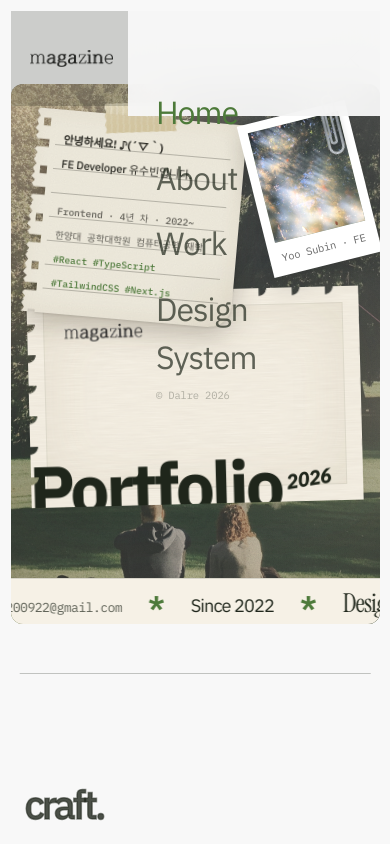
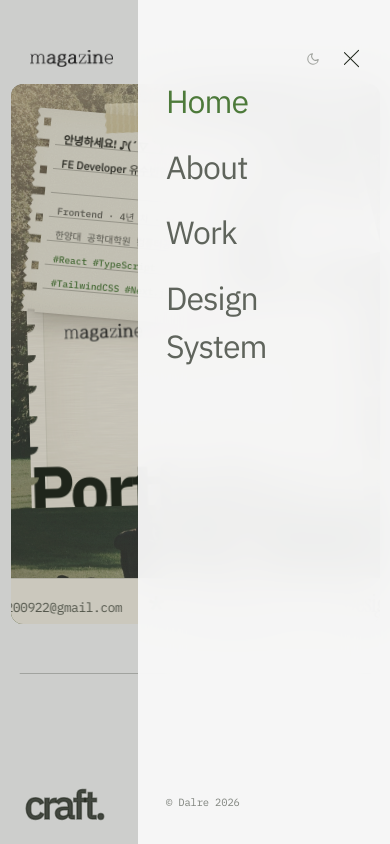
Before and after one commit to Da1re/atelier-dalre, a Next.js app in the folder apps/web/: page / in a window 390 px wide. Both pictures are taken after a click on the button 350 px from the left and 58 px from the top of the page. Shown: the top 844 px of the page. Built offline with nearby package versions, Linux system fonts and the light colour scheme; a web font is replaced by a local one.

Commit message:
feat: 헤더 정리와 뒤 배경에 맞춘 색 전환

```diff
--- a/apps/web/src/components/layout/header.tsx
+++ b/apps/web/src/components/layout/header.tsx
@@ -1,12 +1,16 @@
 "use client";
 
+import { useHeaderTones } from "@/hooks/use-header-tones";
+import type { HeaderTone } from "@/hooks/use-header-tones";
 import { useHideOnScroll } from "@/hooks/use-hide-on-scroll";
 import { useMegaMenu } from "@/hooks/use-mega-menu";
+import type { MegaMenuKey } from "@/hooks/use-mega-menu";
 import clsx from "clsx";
 import Image from "next/image";
 import Link from "next/link";
 import { usePathname, useRouter } from "next/navigation";
 import { useEffect, useState } from "react";
+import type { Ref } from "react";
 import { MegaMenuDesign } from "./mega-menu-design";
 import { MegaMenuWork } from "./mega-menu-work";
 import { ThemeToggle } from "./theme-toggle";
@@ -27,21 +31,40 @@ const MENU_LIST: MenuItem[] = [
   { key: "design", label: "Design System", path: "/design", hasMegaMenu: true },
 ];
 
+const TONE_CLASS: Record<HeaderTone, string> = {
+  dark: "[--foreground:var(--paper)] [--primary:#8fbf78] dark:[--foreground:inherit]",
+  photo:
+    "[--foreground:var(--paper)] [--primary:#8fbf78] dark:[--foreground:inherit] drop-shadow-[0_0_2px_rgba(20,16,8,0.7),0_1px_8px_rgba(20,16,8,0.45)]",
+  light: "[--foreground:var(--ink)] [--primary:#4d7a3a]",
+  auto: "",
+};
+
+const LOGO_TONE_CLASS: Record<HeaderTone, string> = {
+  dark: "invert",
+  photo:
+    "invert drop-shadow-[0_0_2px_rgba(20,16,8,0.7),0_1px_8px_rgba(20,16,8,0.45)]",
+  light: "",
+  auto: "dark:invert",
+};
+
+function isActivePath(pathname: string, path: string) {
+  return path === "/" ? pathname === "/" : pathname.startsWith(path);
+}
+
 export const Header = () => {
-  const router = useRouter();
   const pathname = usePathname();
   const [menuOpen, setMenuOpen] = useState(false);
   const { activeMenu, openMenu, scheduleClose, closeNow } = useMegaMenu();
   const hidden = useHideOnScroll();
-
-  const isActive = (path: string) =>
-    path === "/" ? pathname === "/" : pathname.startsWith(path);
+  const { logoRef, navRef, iconsRef, tones } = useHeaderTones(
+    activeMenu !== null,
+  );
 
   useEffect(() => {
     if (!menuOpen) return;
     const handleClickOutside = (e: MouseEvent) => {
       const target = e.target as HTMLElement;
-      if (!target.closest("header")) setMenuOpen(false);
+      if (!target.closest("header, [data-mobile-nav]")) setMenuOpen(false);
     };
     document.addEventListener("click", handleClickOutside);
     return () => document.removeEventListener("click", handleClickOutside);
@@ -51,12 +74,8 @@ export const Header = () => {
     closeNow();
   }, [pathname, closeNow]);
 
-  const handleMobileNavigate = (path: string) => {
-    router.push(path);
-    setMenuOpen(false);
-  };
-
   return (
+    <>
       <header
         className={clsx(
           "fixed top-3 md:top-4 left-3 md:left-10 right-3 md:right-10 z-50 transition-transform duration-700 ease-out will-change-transform",
@@ -75,35 +94,122 @@ export const Header = () => {
           )}
         >
           <div className="px-5 md:px-10 py-4 md:py-5 flex justify-between items-center">
-          <Link href="/" className="w-37.5 shrink-0" onClick={closeNow}>
+            <HeaderLogo ref={logoRef} tone={tones.logo} onClick={closeNow} />
+
+            <DesktopNav
+              ref={navRef}
+              className={TONE_CLASS[tones.nav]}
+              activeMenu={activeMenu}
+              openMenu={openMenu}
+              scheduleClose={scheduleClose}
+              closeNow={closeNow}
+            />
+
+            <div
+              ref={iconsRef}
+              className={clsx(
+                "w-37.5 shrink-0 flex items-center justify-end gap-4 transition-[filter] duration-300",
+                TONE_CLASS[tones.icons],
+              )}
+            >
+              <ThemeToggle />
+              <MenuButton
+                open={menuOpen}
+                onToggle={() => setMenuOpen((prev) => !prev)}
+              />
+            </div>
+          </div>
+
+          <div
+            className={clsx(
+              "hidden md:grid transition-[grid-template-rows] ease-out",
+              activeMenu ? "duration-400" : "duration-650",
+            )}
+            style={{ gridTemplateRows: activeMenu ? "1fr" : "0fr" }}
+            aria-hidden={!activeMenu}
+          >
+            <div className="overflow-hidden">
+              {activeMenu === "work" && <MegaMenuWork onItemClick={closeNow} />}
+              {activeMenu === "design" && (
+                <MegaMenuDesign onItemClick={closeNow} />
+              )}
+            </div>
+          </div>
+        </div>
+      </header>
+      <MobileNav open={menuOpen} onClose={() => setMenuOpen(false)} />
+    </>
+  );
+};
+
+interface HeaderLogoProps {
+  ref: Ref<HTMLImageElement>;
+  tone: HeaderTone;
+  onClick: () => void;
+}
+
+function HeaderLogo({ ref, tone, onClick }: HeaderLogoProps) {
+  return (
+    <Link href="/" className="w-37.5 shrink-0" onClick={onClick}>
       <span className="py-0 px-px">
         <Image
+          ref={ref}
           src="/images/logo/main-logo.png"
           alt="메인 로고"
-                width={95}
-                height={30}
-                className="w-23.75 dark:invert"
+          width={338}
+          height={70}
+          className={clsx(
+            "w-23.75 h-auto transition-[filter] duration-300",
+            LOGO_TONE_CLASS[tone],
+          )}
         />
       </span>
     </Link>
+  );
+}
 
-          <nav className="hidden md:flex flex-1 justify-center items-center">
+interface DesktopNavProps {
+  ref: Ref<HTMLElement>;
+  className: string;
+  activeMenu: MegaMenuKey;
+  openMenu: (key: MegaMenuKey) => void;
+  scheduleClose: () => void;
+  closeNow: () => void;
+}
+
+function DesktopNav({
+  ref,
+  className,
+  activeMenu,
+  openMenu,
+  scheduleClose,
+  closeNow,
+}: DesktopNavProps) {
+  const pathname = usePathname();
+
+  const handleEnter = (item: MenuItem) => {
+    if (!item.hasMegaMenu) {
+      scheduleClose();
+      return;
+    }
+    openMenu(item.key as "work" | "design");
+  };
+
+  return (
+    <nav
+      ref={ref}
+      className={clsx(
+        "hidden md:flex flex-1 justify-center items-center transition-[filter] duration-300",
+        className,
+      )}
+    >
       <ul className="flex items-center gap-1">
         {MENU_LIST.map((item) => {
-                const active = isActive(item.path);
+          const active = isActivePath(pathname, item.path);
           const isMegaOpen = item.hasMegaMenu && activeMenu === item.key;
           const highlight = active || isMegaOpen;
           return (
-                  <li
-                    key={item.key}
-                    onMouseEnter={() => {
-                      if (item.hasMegaMenu) {
-                        openMenu(item.key as "work" | "design");
-                        return;
-                      }
-                      scheduleClose();
-                    }}
-                  >
+            <li key={item.key} onMouseEnter={() => handleEnter(item)}>
               <Link
                 href={item.path}
                 onClick={closeNow}
@@ -129,82 +235,86 @@ export const Header = () => {
         })}
       </ul>
     </nav>
+  );
+}
 
-          <div className="w-37.5 shrink-0 flex items-center justify-end gap-4">
-            <ThemeToggle />
+interface MenuButtonProps {
+  open: boolean;
+  onToggle: () => void;
+}
 
+function MenuButton({ open, onToggle }: MenuButtonProps) {
+  return (
     <button
       className="md:hidden flex flex-col justify-center gap-1.25 w-6 h-6 bg-transparent border-0 cursor-pointer"
       type="button"
-              aria-label="메뉴 열기"
+      aria-label={open ? "메뉴 닫기" : "메뉴 열기"}
+      aria-expanded={open}
       onClick={(e) => {
         e.stopPropagation();
-                setMenuOpen((prev) => !prev);
+        onToggle();
       }}
     >
       <span
         className={clsx(
           "block h-px bg-foreground rounded-full transition-all duration-300 origin-center",
-                  menuOpen ? "w-6 translate-y-1.75 rotate-45" : "w-6",
+          open ? "w-6 translate-y-1.75 rotate-45" : "w-6",
         )}
       />
       <span
         className={clsx(
           "block h-px bg-foreground rounded-full transition-all duration-300",
-                  menuOpen ? "opacity-0 w-0" : "w-4 opacity-100",
+          open ? "opacity-0 w-0" : "w-4 opacity-100",
         )}
       />
       <span
         className={clsx(
           "block h-px bg-foreground rounded-full transition-all duration-300 origin-center",
-                  menuOpen ? "w-6 -translate-y-1.75 -rotate-45" : "w-6",
+          open ? "w-6 -translate-y-1.75 -rotate-45" : "w-6",
         )}
       />
     </button>
-          </div>
-        </div>
+  );
+}
 
-        <div
-          className={clsx(
-            "hidden md:grid transition-[grid-template-rows] ease-out",
-            activeMenu ? "duration-400" : "duration-650",
-          )}
-          style={{ gridTemplateRows: activeMenu ? "1fr" : "0fr" }}
-          aria-hidden={!activeMenu}
-        >
-          <div className="overflow-hidden">
-            {activeMenu === "work" && <MegaMenuWork onItemClick={closeNow} />}
-            {activeMenu === "design" && (
-              <MegaMenuDesign onItemClick={closeNow} />
-            )}
-          </div>
-        </div>
-      </div>
+interface MobileNavProps {
+  open: boolean;
+  onClose: () => void;
+}
 
+function MobileNav({ open, onClose }: MobileNavProps) {
+  const router = useRouter();
+  const pathname = usePathname();
+
+  const handleNavigate = (path: string) => {
+    router.push(path);
+    onClose();
+  };
+
+  return (
+    <>
       <div
         className={clsx(
           "fixed inset-0 bg-foreground/20 z-40 md:hidden transition-opacity duration-300",
-          menuOpen
+          open
             ? "opacity-100 pointer-events-auto"
             : "opacity-0 pointer-events-none",
         )}
-        onClick={() => setMenuOpen(false)}
+        onClick={onClose}
       />
       <nav
+        data-mobile-nav
+        inert={!open}
         className={clsx(
-          "fixed top-0 right-0 h-full w-72 z-50 md:hidden flex flex-col pt-20 pb-10 px-8 transition-transform duration-400",
-          menuOpen ? "translate-x-0" : "translate-x-full",
+          "fixed top-0 right-0 h-full w-72 z-45 md:hidden flex flex-col pt-20 pb-10 px-8 bg-background/95 backdrop-blur-[20px] transition-transform duration-400",
+          open ? "translate-x-0" : "translate-x-full",
         )}
-        style={{
-          backgroundColor: "rgba(248, 248, 248, 0.95)",
-          backdropFilter: "blur(20px)",
-        }}
       >
         <ul className="flex flex-col gap-1 flex-1">
           {MENU_LIST.map((item) => {
-            const active = isActive(item.path);
+            const active = isActivePath(pathname, item.path);
             const itemClass = clsx(
-              "block text-[32px] font-normal tracking-[-1px] py-2 transition-colors duration-200 cursor-pointer bg-transparent border-0 outline-none text-left w-full",
+              "block text-[32px] font-normal tracking-[-1px] py-2 rounded-md transition-colors duration-200 cursor-pointer bg-transparent border-0 text-left w-full focus-visible:outline-2 focus-visible:outline-offset-4 focus-visible:outline-primary",
               active ? "text-primary" : "text-foreground/70 hover:text-primary",
             );
 
@@ -212,7 +322,7 @@ export const Header = () => {
               <li key={item.key}>
                 <button
                   className={itemClass}
-                  onClick={() => handleMobileNavigate(item.path)}
+                  onClick={() => handleNavigate(item.path)}
                   type="button"
                 >
                   {item.label}
@@ -221,8 +331,8 @@ export const Header = () => {
             );
           })}
         </ul>
-        <p className="text-xs text-foreground/30 font-mono">© Dalre 2026</p>
+        <p className="text-xs text-foreground/55 font-mono">© Dalre 2026</p>
       </nav>
-    </header>
+    </>
   );
-};
+}
--- /dev/null
+++ b/apps/web/src/hooks/use-header-tones.ts
@@ -0,0 +1,94 @@
+"use client";
+
+import { toneBehind } from "@/models/header-tone";
+import type { BackdropTone, ToneRegion } from "@/models/header-tone";
+import { usePathname } from "next/navigation";
+import { useEffect, useRef, useState } from "react";
+
+export type HeaderTone = BackdropTone | "auto";
+
+type HeaderTones = Record<"logo" | "nav" | "icons", HeaderTone>;
+
+function contentRect(el: HTMLElement) {
+  const boxes = Array.from(el.children, (child) =>
+    child.getBoundingClientRect(),
+  ).filter((box) => box.width > 0);
+  if (boxes.length === 0) return el.getBoundingClientRect();
+  const left = Math.min(...boxes.map((box) => box.left));
+  const top = Math.min(...boxes.map((box) => box.top));
+  const right = Math.max(...boxes.map((box) => box.right));
+  const bottom = Math.max(...boxes.map((box) => box.bottom));
+  return new DOMRect(left, top, right - left, bottom - top);
+}
+
+function restingRegion(el: HTMLElement, header: HTMLElement): ToneRegion {
+  const rect = contentRect(el);
+  const restingTop = parseFloat(getComputedStyle(header).top) || 0;
+  const lift = restingTop - header.getBoundingClientRect().top;
+  return {
+    left: rect.left,
+    top: rect.top + lift,
+    width: rect.width,
+    height: rect.height,
+  };
+}
+
+function measureGroup(el: HTMLElement | null): HeaderTone {
+  const header = el?.closest("header");
+  if (!el || !header || el.offsetParent === null) return "auto";
+  return toneBehind(restingRegion(el, header), header);
+}
+
+function sameTones(a: HeaderTones, b: HeaderTones) {
+  return a.logo === b.logo && a.nav === b.nav && a.icons === b.icons;
+}
+
+export function useHeaderTones(paused: boolean) {
+  const pathname = usePathname();
+  const logoRef = useRef<HTMLImageElement>(null);
+  const navRef = useRef<HTMLElement>(null);
+  const iconsRef = useRef<HTMLDivElement>(null);
+  const [measured, setMeasured] = useState<HeaderTones | null>(null);
+
+  useEffect(() => {
+    if (paused) return;
+    const events = ["scroll", "load", "transitionend"] as const;
+    let frame = 0;
+    const update = () => {
+      frame = 0;
+      const next: HeaderTones = {
+        logo: measureGroup(logoRef.current),
+        nav: measureGroup(navRef.current),
+        icons: measureGroup(iconsRef.current),
+      };
+      setMeasured((prev) => (prev && sameTones(prev, next) ? prev : next));
+    };
+    const schedule = () => {
+      if (!frame) frame = requestAnimationFrame(update);
+    };
+    const observer = new MutationObserver(schedule);
+    observer.observe(document.documentElement, {
+      attributes: true,
+      attributeFilter: ["class"],
+      subtree: true,
+    });
+    events.forEach((type) =>
+      document.addEventListener(type, schedule, { capture: true, passive: true }),
+    );
+    window.addEventListener("resize", schedule);
+    schedule();
+    return () => {
+      cancelAnimationFrame(frame);
+      observer.disconnect();
+      events.forEach((type) =>
+        document.removeEventListener(type, schedule, { capture: true }),
+      );
+      window.removeEventListener("resize", schedule);
+    };
+  }, [paused, pathname]);
+
+  const tones: HeaderTones =
+    !paused && measured ? measured : { logo: "auto", nav: "auto", icons: "auto" };
+
+  return { logoRef, navRef, iconsRef, tones };
+}
--- /dev/null
+++ b/apps/web/src/models/header-tone/backdrop.ts
@@ -0,0 +1,48 @@
+import { colorLuminance, toneForLuminance } from "./color";
+import type { BackdropTone, ToneRegion } from "./types";
+
+type Paint = number | "photo";
+
+function samplePoints(region: ToneRegion) {
+  const columns = 5;
+  const rows = [0.3, 0.7];
+  return Array.from({ length: columns * rows.length }, (_, i) => ({
+    x: region.left + (region.width * ((i % columns) + 0.5)) / columns,
+    y: region.top + region.height * rows[Math.floor(i / columns)],
+  }));
+}
+
+function isSvgShape(el: Element) {
+  return (
+    el instanceof SVGGeometryElement || el instanceof SVGTextContentElement
+  );
+}
+
+function paintOf(el: Element): Paint | null {
+  if (el.getAttribute("data-header-tone") === "photo") return "photo";
+  const style = getComputedStyle(el);
+  return colorLuminance(isSvgShape(el) ? style.fill : style.backgroundColor);
+}
+
+function firstPaint(stack: Element[], index: number): Paint | null {
+  if (index >= stack.length) return null;
+  return paintOf(stack[index]) ?? firstPaint(stack, index + 1);
+}
+
+function paintAt(x: number, y: number, header: Element): Paint {
+  const stack = document
+    .elementsFromPoint(x, y)
+    .filter((node) => !header.contains(node));
+  const page = colorLuminance(getComputedStyle(document.body).backgroundColor);
+  return firstPaint(stack, 0) ?? page ?? 1;
+}
+
+export function toneBehind(region: ToneRegion, header: Element): BackdropTone {
+  const paints = samplePoints(region).map((point) =>
+    paintAt(point.x, point.y, header),
+  );
+  const solids = paints.filter((paint): paint is number => paint !== "photo");
+  if (solids.length * 2 < paints.length) return "photo";
+  const average = solids.reduce((sum, value) => sum + value, 0) / solids.length;
+  return toneForLuminance(average);
+}
--- /dev/null
+++ b/apps/web/src/models/header-tone/color.ts
@@ -0,0 +1,40 @@
+type Rgb = [number, number, number];
+
+function channel(value: number) {
+  const s = value / 255;
+  return s <= 0.03928 ? s / 12.92 : ((s + 0.055) / 1.055) ** 2.4;
+}
+
+function luminance([r, g, b]: Rgb) {
+  return 0.2126 * channel(r) + 0.7152 * channel(g) + 0.0722 * channel(b);
+}
+
+function contrast(a: number, b: number) {
+  return (Math.max(a, b) + 0.05) / (Math.min(a, b) + 0.05);
+}
+
+export function toneForLuminance(value: number) {
+  const ink = luminance([31, 38, 27]);
+  const cream = luminance([252, 245, 239]);
+  return contrast(value, ink) >= contrast(value, cream) ? "light" : "dark";
+}
+
+let swatch: CanvasRenderingContext2D | null = null;
+
+function createSwatch() {
+  const canvas = document.createElement("canvas");
+  canvas.width = 1;
+  canvas.height = 1;
+  return canvas.getContext("2d", { willReadFrequently: true });
+}
+
+export function colorLuminance(color: string) {
+  swatch ??= createSwatch();
+  if (!swatch) return null;
+  swatch.clearRect(0, 0, 1, 1);
+  swatch.fillStyle = "transparent";
+  swatch.fillStyle = color;
+  swatch.fillRect(0, 0, 1, 1);
+  const [r, g, b, a] = swatch.getImageData(0, 0, 1, 1).data;
+  return a < 128 ? null : luminance([r, g, b]);
+}
--- /dev/null
+++ b/apps/web/src/models/header-tone/index.ts
@@ -0,0 +1,2 @@
+export { toneBehind } from "./backdrop";
+export type { BackdropTone, ToneRegion } from "./types";
--- /dev/null
+++ b/apps/web/src/models/header-tone/types.ts
@@ -0,0 +1,8 @@
+export type BackdropTone = "light" | "dark" | "photo";
+
+export interface ToneRegion {
+  left: number;
+  top: number;
+  width: number;
+  height: number;
+}
```
Lines whose indentation alone changed are shown as unchanged.
